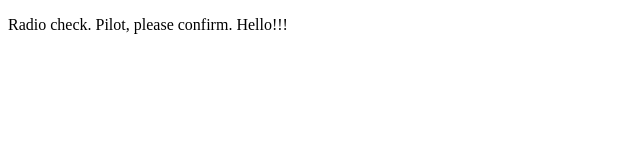
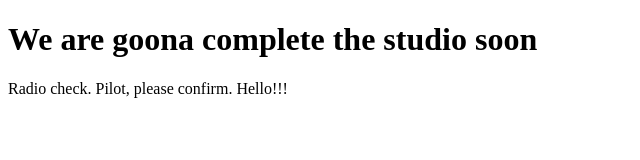
Before and after one commit to aakash-sachdev/communication-log-control, a plain HTML site: page index.html in a window 1280 px wide. Shown: the whole page, without its empty margins (0-640 px from the left). Drawn offline with Linux system fonts and the light colour scheme.

Commit message:
Added element

```diff
--- a/index.html
+++ b/index.html
@@ -1,7 +1,7 @@
 <!DOCTYPE html>
 <html>
    <body>
+    <h1> We are goona complete the studio soon</h1>
       <p>Radio check. Pilot, please confirm. Hello!!! </p>
-
    </body>
 </html>
```
